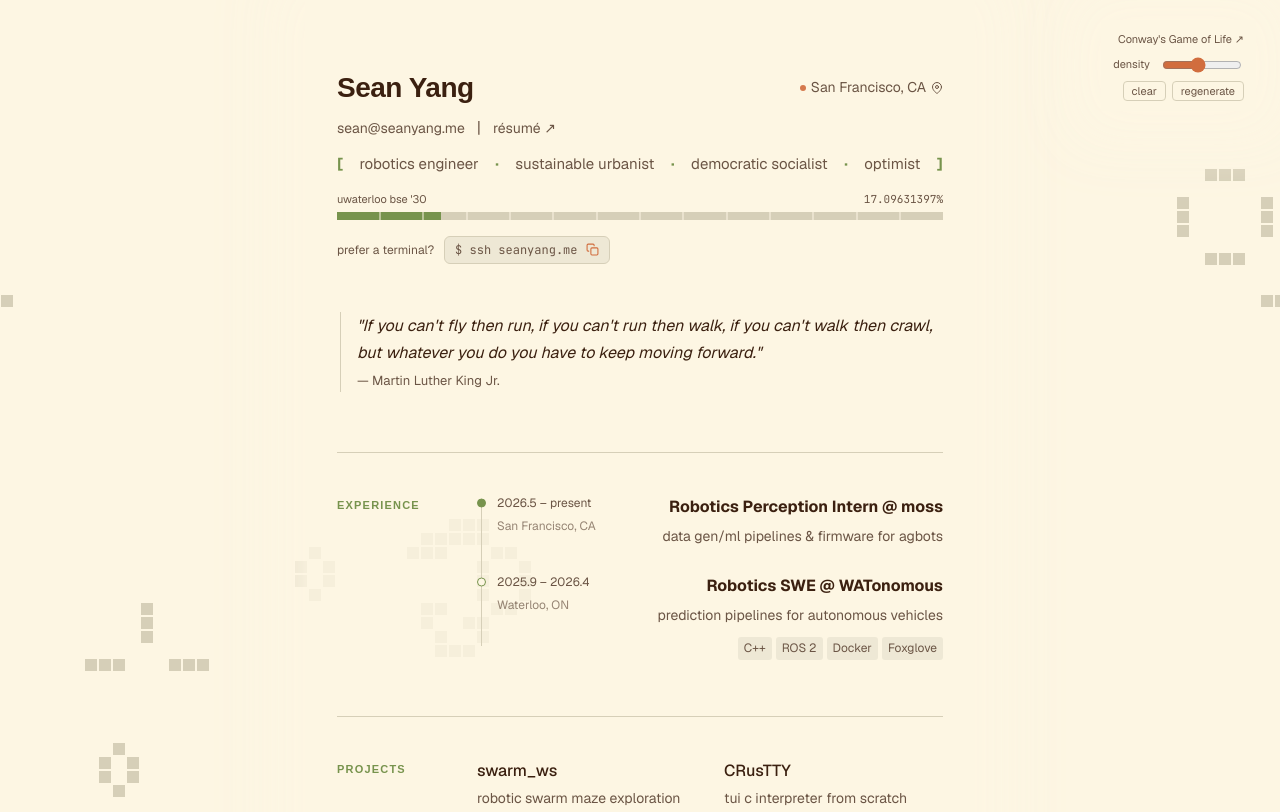
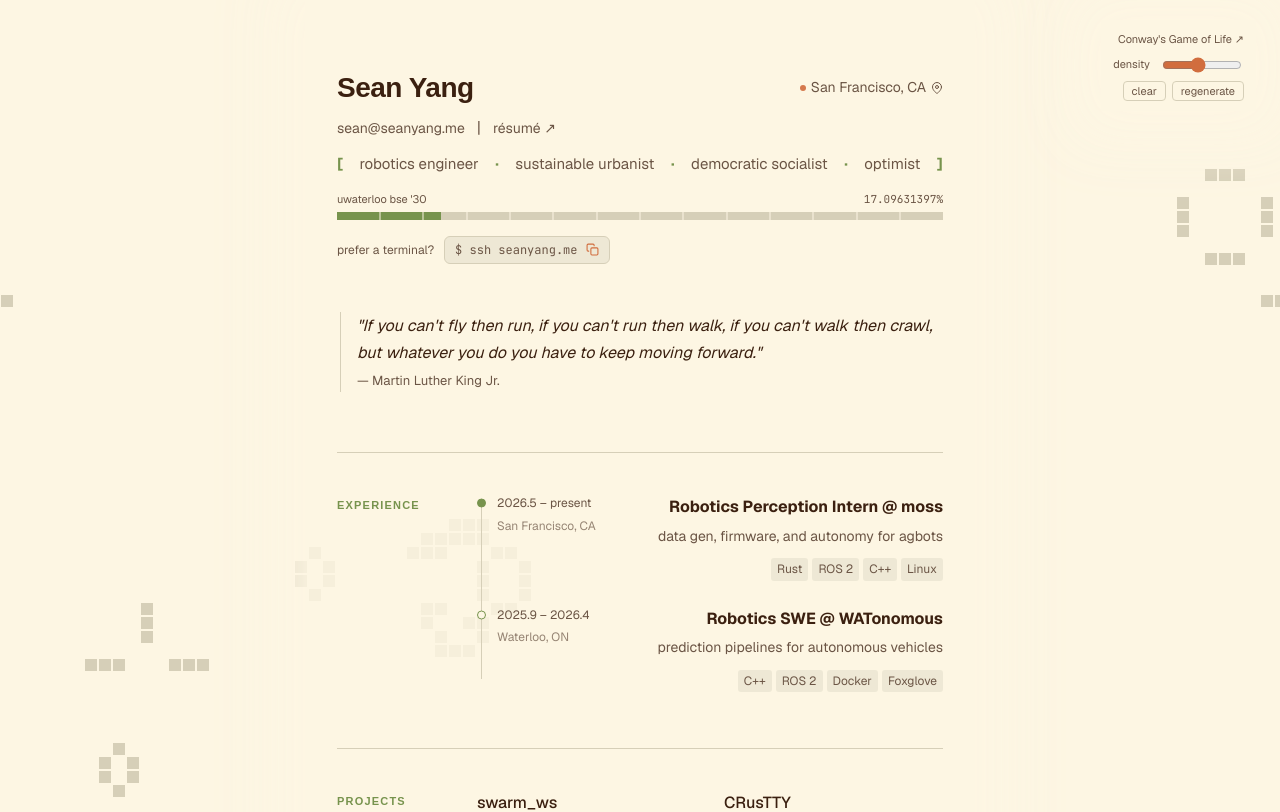
Before and after one commit to aicheye/seanyang.me, a Next.js app: page / in a window 1280 px wide. Shown: the top 812 px of the page. Built offline with nearby package versions, Linux system fonts and the light colour scheme; no server answers; a web font is replaced by a local one.

Commit message:
feat: update job description and technologies for intern role

```diff
--- a/src/data/jobs.ts
+++ b/src/data/jobs.ts
@@ -14,11 +14,11 @@ const jobs: Job[] = [
   {
     title: "Robotics Perception Intern",
     company: "moss",
-    description: "data gen/ml pipelines & firmware for agbots",
+    description: "data gen, firmware, and autonomy for agbots",
     website: "https://moss.ag/",
     logo: "/assets/jobs/moss.jpg",
     location: "San Francisco, CA",
-    technologies: [],
+    technologies: ["Rust", "ROS 2", "C++", "Linux"],
     dates: ["2026.5", "present"],
     current: true,
   },
```
